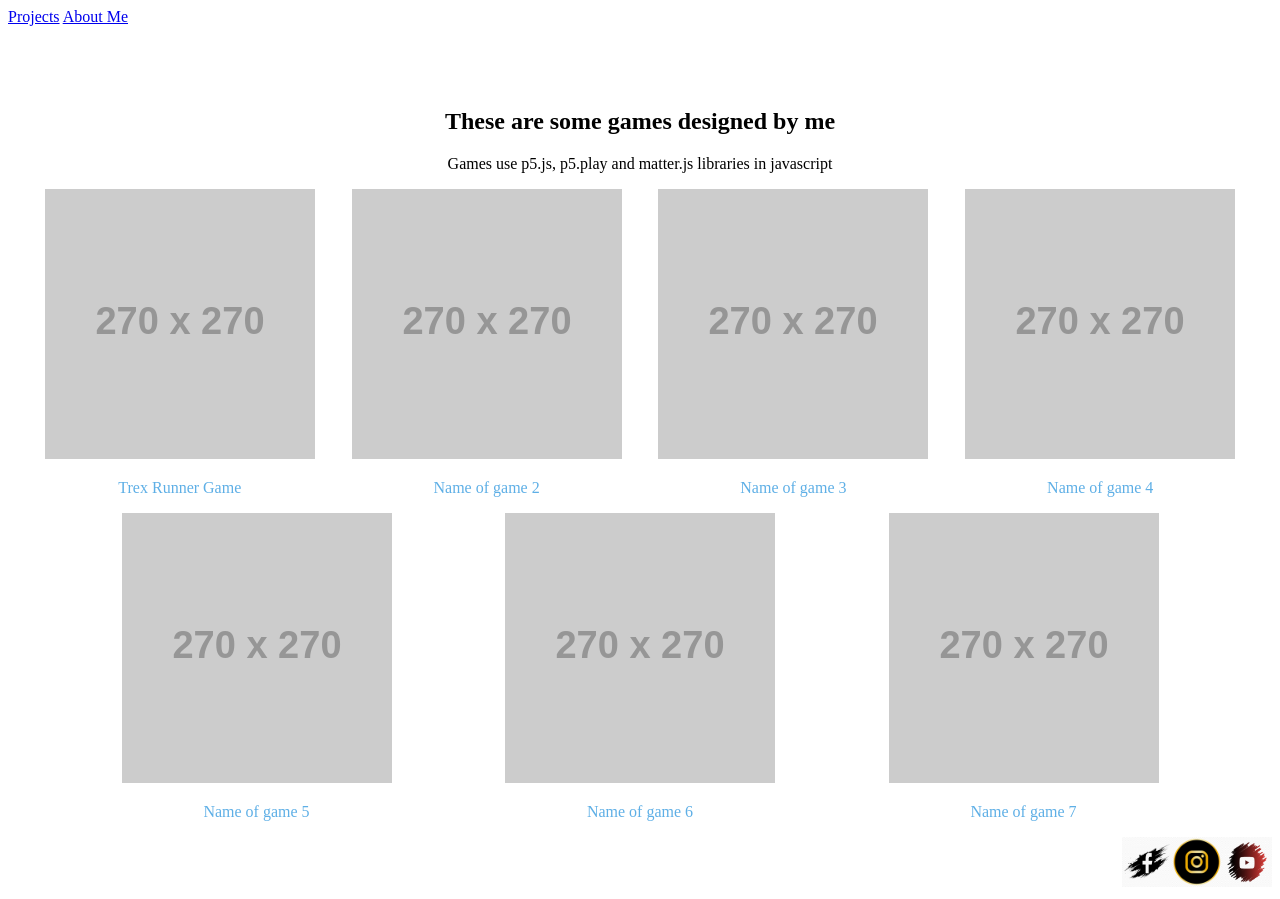
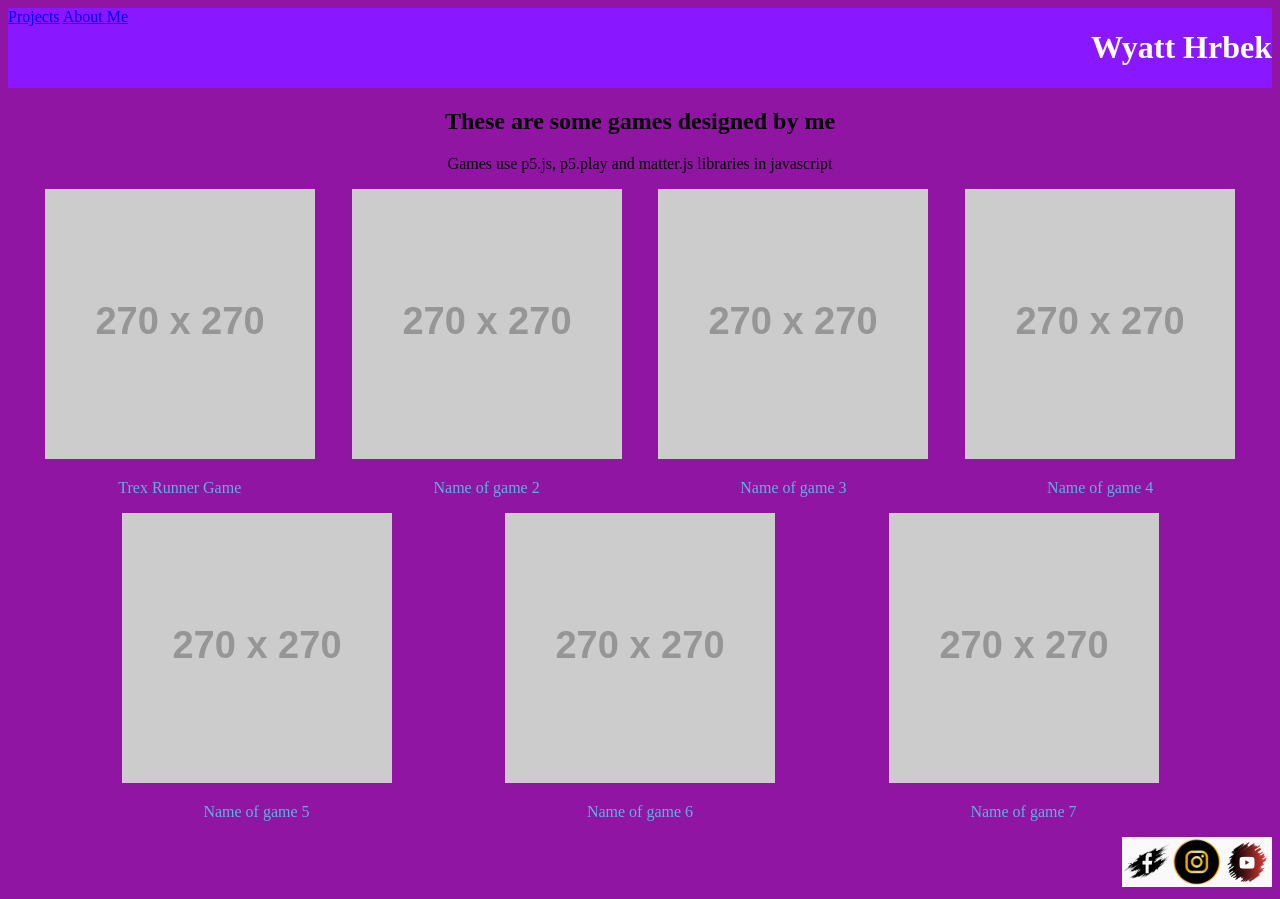
Before and after one commit to CanIJustSay/My-Portfolio, a plain HTML site: page index.html in a window 1280 px wide. Drawn offline with Linux system fonts and the light colour scheme; placeholder pictures from the web are drawn by us.

Commit message:
Update style.css

```diff
--- a/style.css
+++ b/style.css
@@ -7,7 +7,7 @@ h1 {
 } */
 
 .header{
-    background-color:#FFFFFF;
+    background-color:#8917FF;
     display: flex;
     text-align: center;
     justify-content: space-between;
@@ -34,3 +34,6 @@ h1 {
 p,h2{
     text-align: center;
 }
+body{
+    background-color:#9015A2;
+}
```
